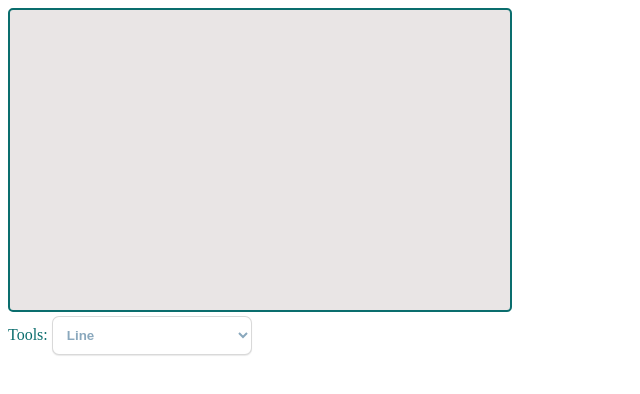
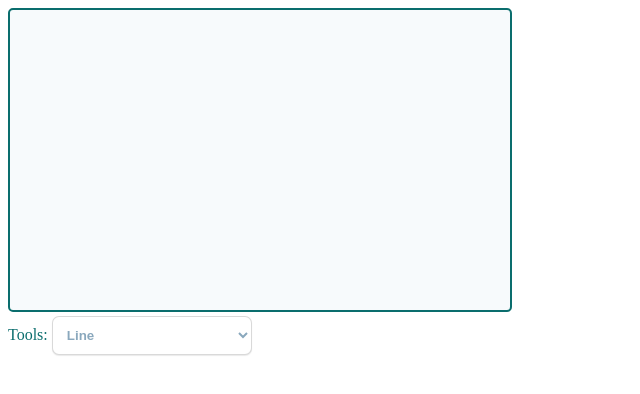
Before and after one commit to pritipg/paint-app, a plain HTML site: page index.html in a window 1280 px wide. Shown: the whole page, without its empty margins (0-640 px from the left). Drawn offline with Linux system fonts and the light colour scheme.

Commit message:
edit color

```diff
--- a/css/paint.css
+++ b/css/paint.css
@@ -1,5 +1,5 @@
 canvas {
-    background: rgba(193, 183, 183, 0.36);
+    background: rgba(208, 226, 236, 0.18);
     border: 2px solid #0A6D6D;
     border-radius: 5px;
 }
```
